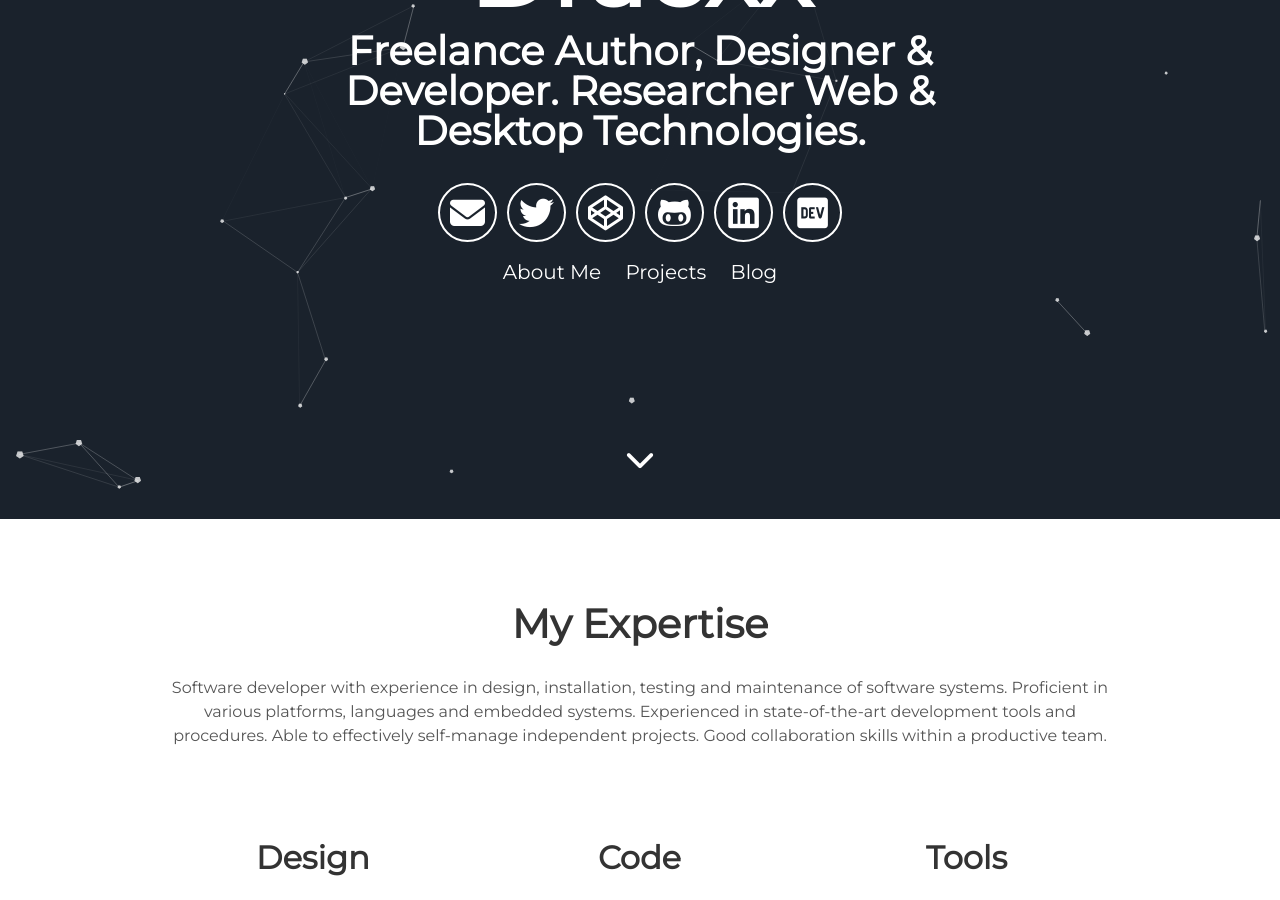
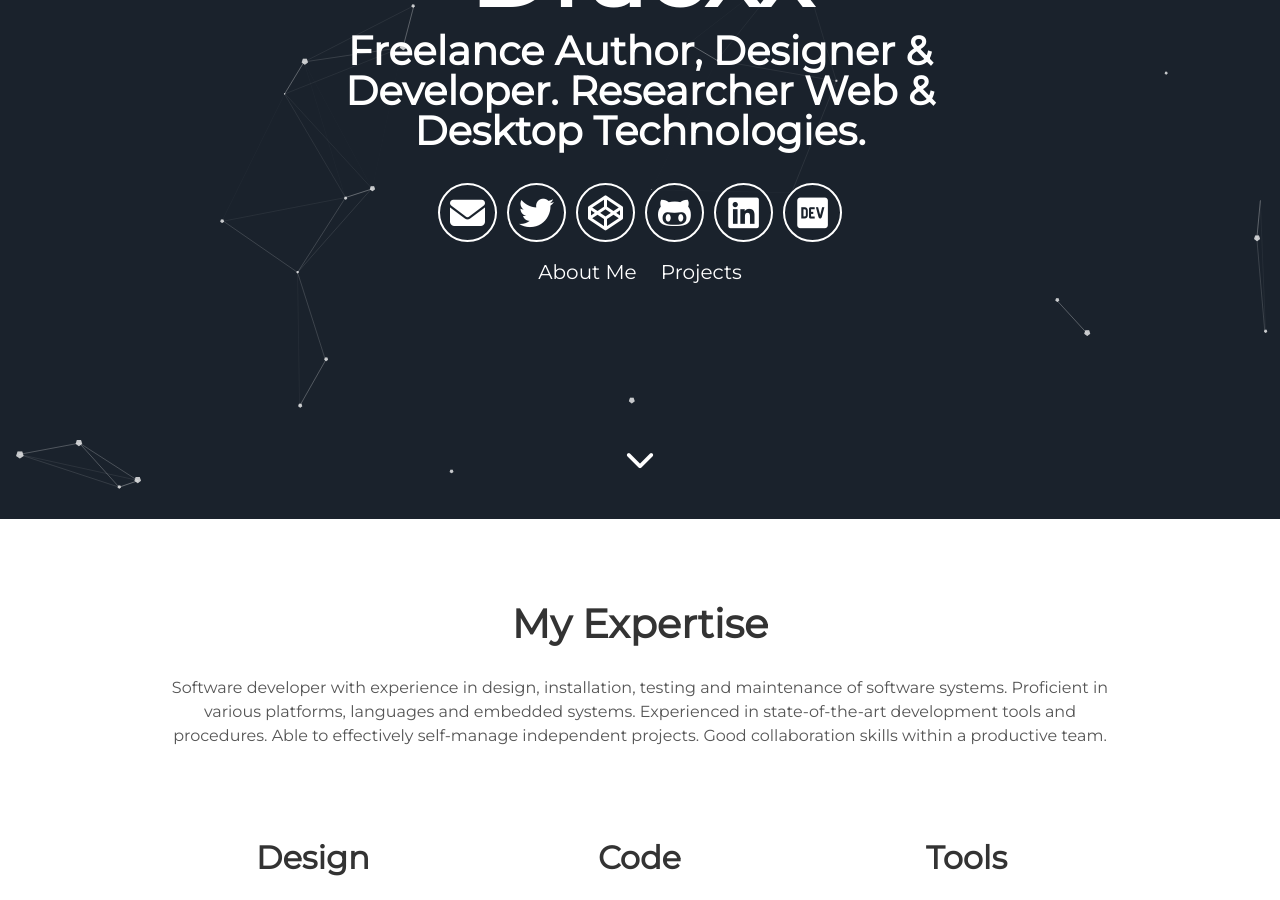
Before and after one commit to draexx/draexx.github.io, a Jekyll site: the page built from index.html, in a window 1280 px wide and 900 px high, scrolled down 381 px. Built offline with Jekyll 4.4.1, drawn with Linux system fonts in a browser that asks for light colours; some web fonts are replaced.

Commit message:
Update header.html

```diff
--- a/_includes/header.html
+++ b/_includes/header.html
@@ -15,7 +15,7 @@
       <div class="header-links">
         <a class="link" href="{{ site.baseurl }}#about" data-scroll>About Me</a>
         <a class="link" href="{{ site.baseurl }}#projects" data-scroll>Projects</a>
-        <a class="link" href="{{ site.baseurl }}/blog">Blog</a>
+        <!-- <a class="link" href="{{ site.baseurl }}/blog">Blog</a> -->
       </div>
   </div>
   <a class="down" href="#about" data-scroll><i class="icon fa fa-chevron-down" aria-hidden="true"></i></a>
```
